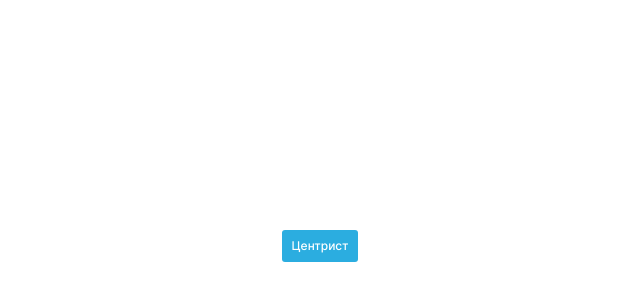
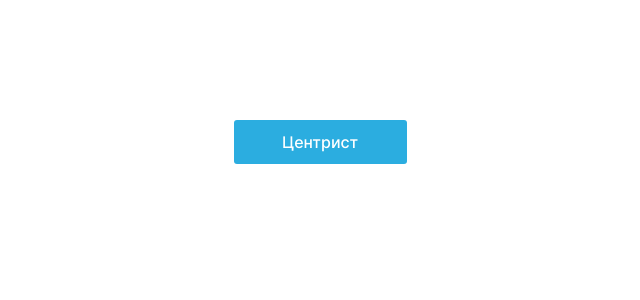
Before and after one commit to George323ru/thinking-trainer, a React (Create React App) app: page / in a window 1280 px wide. Shown: the part 364-664 px from the top of the page, without its empty margins (320-960 px from the left). Built offline with nearby package versions, Linux system fonts and the light colour scheme.

Commit message:
feat add qutes

```diff
--- a/src/components/App/App.css
+++ b/src/components/App/App.css
@@ -3,13 +3,13 @@
   flex-direction: column;
   justify-content: center;
   align-items: center;
-  margin-top: 450px;
+  margin-top: 300px;
   font-family: Inter, Arial, sans-serif;
 }
 
 .main__quotes {
   max-width: 440px;
-  height: 100px;
+  height: 140px;
   line-height: 1.3;
   font-size: 18px;
   text-align: center;
@@ -19,11 +19,11 @@
   border-radius: 3px;
   margin-top: 20px;
   border: none;
-  width: 76px;
-  height: 32px;
+  width: 173px;
+  height: 44px;
   background-color: #2bade0;
   font-weight: 500;
-  font-size: 12px;
+  font-size: 16px;
   line-height: 16px;
   text-decoration: none;
   color: #ffffff;
--- a/src/components/App/App.js
+++ b/src/components/App/App.js
@@ -8,8 +8,10 @@ const App = () => {
 
   const handleChange = () => {
     let randomNumber = Math.floor(Math.random() * quotes.length);
+    console.log(quotes[randomNumber])
+    console.log(randomIndexQuotes[0])
 
-    if (randomNumber === randomIndexQuotes.randomIndex) {
+    if (quotes[randomNumber] === randomIndexQuotes[0]) {
       if (randomNumber === quotes.length - 1) {
         randomNumber = randomNumber - 1;
       }
```
